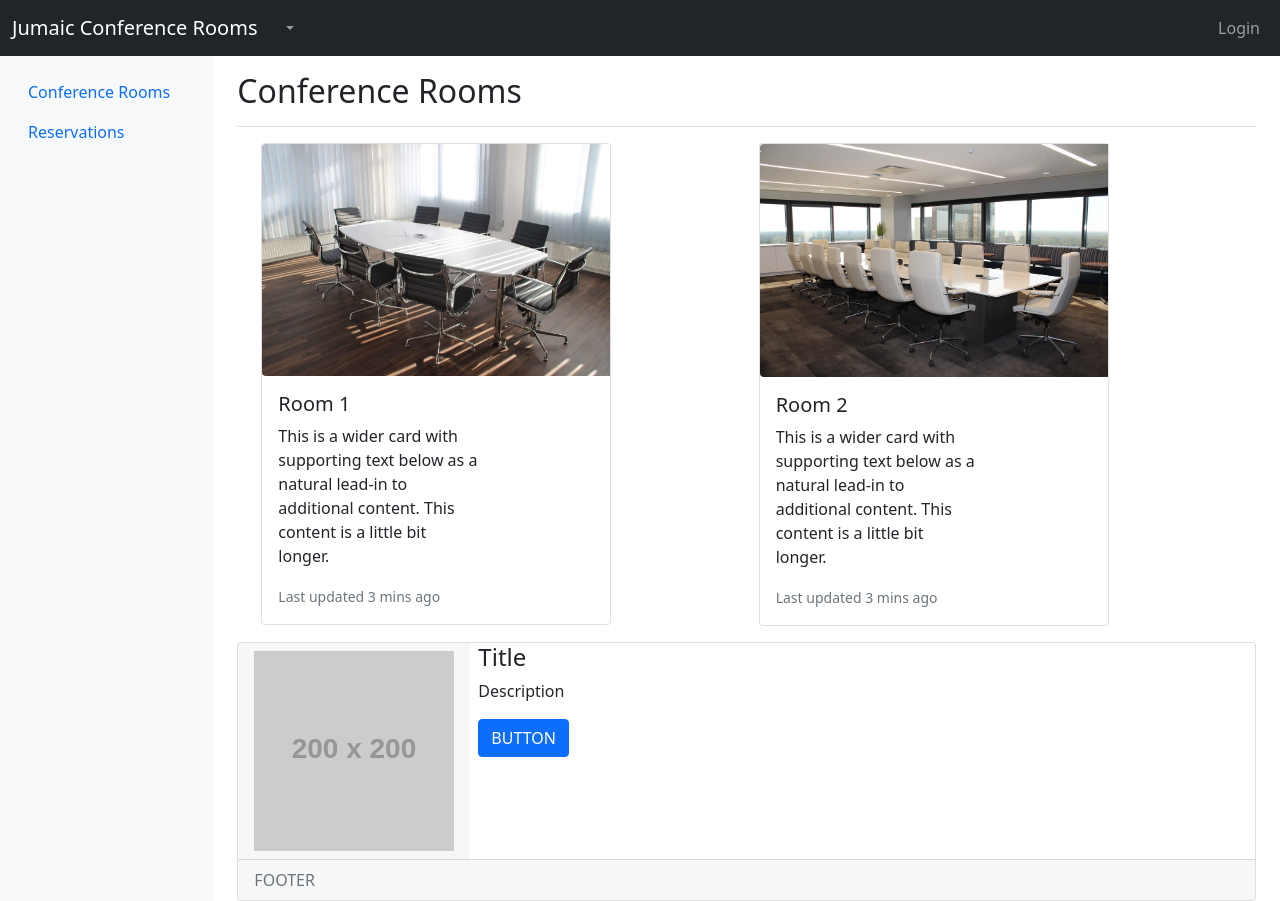
After one commit to baringmarc/RoomReservation-Vuenture-II, a Django app: page /rooms/ in a window 1280 px wide. The commit adds this page. Run offline with Django 3.2, Linux system fonts and the light colour scheme; grey boxes labelled with a size stand in for pictures from a placeholder-image service; some libraries are stand-ins or nearby versions.

Commit message:
reservation and rooms page
./.

```diff
--- a/roomReservation/models.py
+++ b/roomReservation/models.py
@@ -5,6 +5,7 @@ class ConferenceRoom(models.Model):
     name = models.CharField(max_length = 30, null=True, blank=True)
     type = models.CharField(max_length = 30, null=True, blank=True)
     timeSlot = models.TimeField
+    fee = models.IntegerField()
 
 class Applicant(models.Model):
     name = models.CharField(max_length = 50, null=True, blank=True)
--- a/roomReservation/templates/base.html
+++ b/roomReservation/templates/base.html
@@ -17,6 +17,9 @@
         {% endblock %}
 
     </div>
+
+
+
     <script src="https://cdn.jsdelivr.net/npm/@popperjs/core@2.10.2/dist/umd/popper.min.js" integrity="sha384-7+zCNj/IqJ95wo16oMtfsKbZ9ccEh31eOz1HGyDuCQ6wgnyJNSYdrPa03rtR1zdB" crossorigin="anonymous"></script>
     <script src="https://cdn.jsdelivr.net/npm/bootstrap@5.1.3/dist/js/bootstrap.min.js" integrity="sha384-QJHtvGhmr9XOIpI6YVutG+2QOK9T+ZnN4kzFN1RtK3zEFEIsxhlmWl5/YESvpZ13" crossorigin="anonymous"></script>
 </body>
--- a/roomReservation/templates/contactUs.html
+++ b/roomReservation/templates/contactUs.html
@@ -18,8 +18,8 @@
                 <div class="form-group pt-lg-2 pt-3"> <label for="name">Your Name</label> <input type="text" name="name" class="form-control" required> </div>
                 <div class="form-group pt-lg-2 pt-3"> <label for="name">Your Email</label> <input type="email" name="email" class="form-control" required> </div>
             </div>
-            <div class="d-flex align-items-center flex-wrap justify-content-between pt-lg-5 mt-lg-4 mt-5">
-                <div class="btn btn-default"> Cancel </div>
+
+            <div class="d-flex align-items-center flex-wrap justify-content-center pt-lg-5 mt-lg-4 mt-5">
                 <div class="btn btn-primary" data-bs-toggle="modal" data-bs-target="#myModal"> Submit </div>
             </div>
         </form>
--- a/roomReservation/templates/header.html
+++ b/roomReservation/templates/header.html
@@ -13,8 +13,10 @@
                         <a class="nav-link dropdown-toggle" href="#" id="navbarDropdownMenuLink" role="button" data-bs-toggle="dropdown" aria-expanded="false">
                         </a>
                         <ul class="dropdown-menu" aria-labelledby="navbarDropdownMenuLink">
-                        <li><a class="dropdown-item" href="aboutUs/">About Us</a></li>
-                        <li><a class="dropdown-item" href="contactUs/">Contact Us</a></li>
+                        <li><a class="dropdown-item" href="{% url 'aboutUs-view' %}">About Us</a></li>
+                        <li><a class="dropdown-item" href="{% url 'contactUs-view' %}">Contact Us</a></li>
+                        <li><a class="dropdown-item" href="{% url 'rooms-view' %}">Conference Rooms</a></li>
+                        <li><a class="dropdown-item" href="{% url 'reservations-view' %}">Reservation Page</a></li>
                         </ul>
                     </li>
                     </ul>
--- /dev/null
+++ b/roomReservation/templates/rooms.html
@@ -0,0 +1,83 @@
+
+{% extends 'base.html' %}
+{% load static %}
+{% block title %} Jumaic Conference Rooms {% endblock %}
+
+{% block content %}
+
+      {% include 'sideMenu.html' %}
+
+
+        <!-- BODY -->
+        <main class="col-md-9 ms-sm-auto col-lg-10 px-md-4">
+          <div class="d-flex justify-content-between flex-wrap flex-md-nowrap align-items-center pt-3 pb-2 mb-3 border-bottom">
+            <h1 class="h2">Conference Rooms</h1>
+          </div>
+
+          <div class="container">
+            <div class="row align-items-start">
+                <div class="col">
+
+          <div class="card mb-3" style="max-width: 350px;">
+            <div class="row g-0">
+              <div>
+                <img src="{% static 'images/room2.jpg' %}" class="img-fluid rounded-start" alt="...">
+              </div>
+              <div class="col-md-8">
+                <div class="card-body">
+                  <h5 class="card-title">Room 1</h5>
+                  <p class="card-text">This is a wider card with supporting text below as a natural lead-in to additional content. This content is a little bit longer.</p>
+                  <p class="card-text"><small class="text-muted">Last updated 3 mins ago</small></p>
+                </div>
+              </div>
+            </div>
+          </div>
+        </div>
+
+        <div class="col">
+          <div class="card mb-3" style="max-width: 350px;">
+            <div class="row g-0">
+              <div>
+                <img src="{% static 'images/room3.jpg' %}" class="img-fluid rounded-start" alt="...">
+              </div>
+              <div class="col-md-8">
+                <div class="card-body">
+                  <h5 class="card-title">Room 2</h5>
+                  <p class="card-text">This is a wider card with supporting text below as a natural lead-in to additional content. This content is a little bit longer.</p>
+                  <p class="card-text"><small class="text-muted">Last updated 3 mins ago</small></p>
+                </div>
+              </div>
+            </div>
+          </div>
+        </div>
+
+        </div>
+    </div>
+
+    <div class="card flex-row flex-wrap">
+        <div class="card-header border-0">
+            <img src="//placehold.it/200" alt="">
+        </div>
+        <div class="card-block px-2">
+            <h4 class="card-title">Title</h4>
+            <p class="card-text">Description</p>
+            <a href="#" class="btn btn-primary">BUTTON</a>
+        </div>
+        <div class="w-100"></div>
+        <div class="card-footer w-100 text-muted">
+            FOOTER
+        </div>
+    </div>
+
+  </div>
+
+
+
+
+        </main>
+        <!--BODY-->
+
+      </div>
+    </div>
+
+    {% endblock %}
--- /dev/null
+++ b/roomReservation/templates/sideMenu.html
@@ -0,0 +1,26 @@
+
+{% load static %}
+
+
+    <div class="container-fluid">
+      <div class="row">
+        <nav id="sidebarMenu" class="col-md-3 col-lg-2 d-md-block bg-light sidebar collapse">
+          <div class="position-sticky pt-3">
+            <ul class="nav flex-column">
+              <li class="nav-item">
+                <a class="nav-link active" aria-current="page" href="{% url 'rooms-view' %}">
+                  <span data-feather="home"></span>
+                  Conference Rooms
+                </a>
+              </li>
+              <li class="nav-item">
+                <a class="nav-link" href="{% url 'reservations-view' %}">
+                  <span data-feather="file"></span>
+                  Reservations
+                </a>
+              </li>
+
+
+
+          </div>
+        </nav>
--- a/roomReservation/urls.py
+++ b/roomReservation/urls.py
@@ -7,4 +7,6 @@ urlpatterns = [
     path('login/', LoginView.as_view(), name='login-view'),
     path('contactUs/', ContactUsView.as_view(), name='contactUs-view'),
     path('aboutUs/', AboutUsView.as_view(), name='aboutUs-view'),
+    path('rooms/', RoomsView.as_view(), name='rooms-view'),
+    path('reservations/', ReservationsView.as_view(), name='reservations-view'),
 ]
--- a/roomReservation/views.py
+++ b/roomReservation/views.py
@@ -17,3 +17,11 @@ class ContactUsView(View):
 class AboutUsView(View):
     def get(self, request):
         return render(request, 'aboutUs.html')
+
+class RoomsView(View):
+    def get(self, request):
+        return render(request, 'rooms.html')
+
+class ReservationsView(View):
+    def get(self, request):
+        return render(request, 'reservations.html')
```
Also changed, not shown: roomReservation/templates/aboutUs.html (+8 -12 lines), roomReservation/templates/reservations.html (added, +25 -0 lines), roomReservation/static/images/eloy.jpg (added), roomReservation/static/images/eloy2.jpg (added), roomReservation/static/images/jevic3.png (added), roomReservation/static/images/ponte3.jpg (added), roomReservation/static/images/room1.jpg (added), roomReservation/static/images/room2.jpg (added), roomReservation/static/images/room3.jpg (added).
